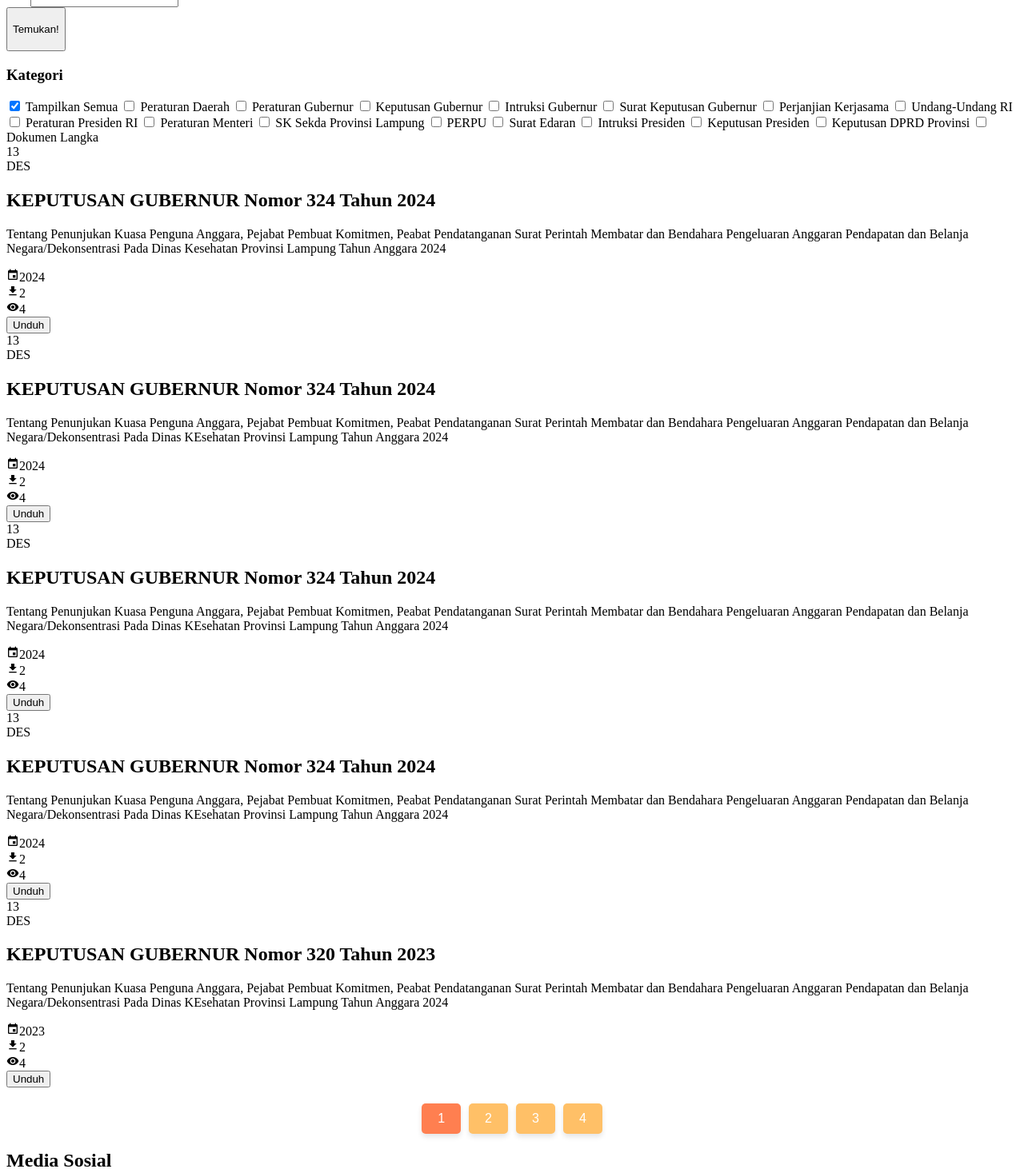
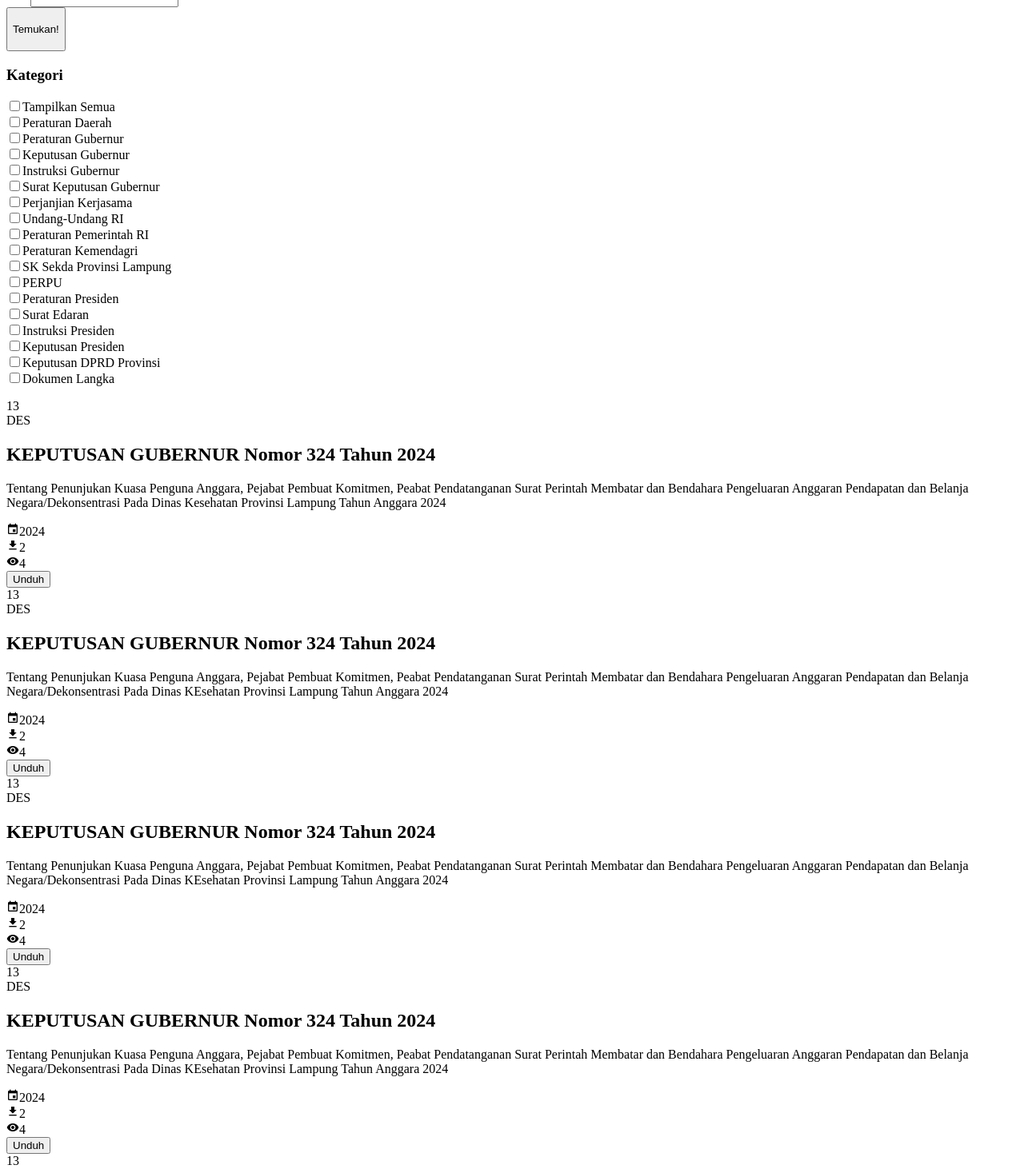
Before and after one commit to rafipaca/jdih, a Vue app: page /dokumen in a window 1280 px wide. Shown: the part 380-1842 px from the top of the page at 80% size. Built offline with nearby package versions, Linux system fonts and the light colour scheme; the HTML template or start-up script is replaced by a standard one.

Commit message:
Dokumen page fungsi tuntas

```diff
--- a/src/components/document/DocumentList.vue
+++ b/src/components/document/DocumentList.vue
@@ -1,11 +1,11 @@
 <template>
   <div>
-    <div v-if="paginatedDocuments.length === 0" class="text-red-500 mt-4 ml-36 justify-center items-center">
+    <div v-if="documents.length === 0" class="text-red-500 mt-4 ml-36 justify-center items-center">
       Tidak ada dokumen yang cocok dengan kriteria pencarian.
     </div>
     <div v-else>
       <document-item
-        v-for="document in paginatedDocuments"
+        v-for="document in documents"
         :key="document.id"
         :document="document"
       />
@@ -14,7 +14,7 @@
 </template>
 
 <script>
-import DocumentItem from './DocumentItem.vue'
+import DocumentItem from './DocumentItem.vue';
 
 export default {
   name: 'DocumentList',
--- a/src/components/document/SidebarCheckbox.vue
+++ b/src/components/document/SidebarCheckbox.vue
@@ -1,78 +1,89 @@
 <template>
   <div>
     <h3 class="font-bold mb-2">Kategori</h3>
-    <label for="showAll" class="block mb-2 text-sm">
-      <input type="checkbox" id="showAll" v-model="filters.showAll" class="mr-1"> Tampilkan Semua
-    </label>
-    <label for="perda" class="block mb-2 text-sm">
-      <input type="checkbox" id="perda" v-model="filters.perda" class="mr-1"> Peraturan Daerah
-    </label>
-    <label for="pergub" class="block mb-2 text-sm">
-      <input type="checkbox" id="pergub" v-model="filters.pergub" class="mr-1"> Peraturan Gubernur
-    </label>
-    <label for="kepgub" class="block mb-2 text-sm">
-      <input type="checkbox" id="kepgub" v-model="filters.kepgub" class="mr-1"> Keputusan Gubernur
-    </label>
-    <label for="intruksiGub" class="block mb-2 text-sm">
-      <input type="checkbox" id="intruksiGub" v-model="filters.intruksiGub" class="mr-1"> Intruksi Gubernur
-    </label>
-    <label for="skGub" class="block mb-2 text-sm">
-      <input type="checkbox" id="skGub" v-model="filters.skGub" class="mr-1"> Surat Keputusan Gubernur
-    </label>
-    <label for="perjanjian" class="block mb-2 text-sm">
-      <input type="checkbox" id="perjanjian" v-model="filters.perjanjian" class="mr-1"> Perjanjian Kerjasama
-    </label>
-    <label for="uuRI" class="block mb-2 text-sm">
-      <input type="checkbox" id="uuRI" v-model="filters.uuRI" class="mr-1"> Undang-Undang RI
-    </label>
-    <label for="perpresRI" class="block mb-2 text-sm">
-      <input type="checkbox" id="perpresRI" v-model="filters.perpresRI" class="mr-1"> Peraturan Presiden RI
-    </label>
-    <label for="permen" class="block mb-2 text-sm">
-      <input type="checkbox" id="permen" v-model="filters.permen" class="mr-1"> Peraturan Menteri
-    </label>
-    <label for="skSekda" class="block mb-2 text-sm">
-      <input type="checkbox" id="skSekda" v-model="filters.skSekda" class="mr-1"> SK Sekda Provinsi Lampung
-    </label>
-    <label for="perpu" class="block mb-2 text-sm">
-      <input type="checkbox" id="perpu" v-model="filters.perpu" class="mr-1"> PERPU
-    </label>
-    <label for="se" class="block mb-2 text-sm">
-      <input type="checkbox" id="se" v-model="filters.se" class="mr-1"> Surat Edaran
-    </label>
-    <label for="intruksiPres" class="block mb-2 text-sm ">
-      <input type="checkbox" id="intruksiPres" v-model="filters.intruksiPres" class="mr-1"> Intruksi Presiden
-    </label>
-    <label for="kepPres" class="block mb-2 text-sm">
-      <input type="checkbox" id="kepPres" v-model="filters.kepPres" class="mr-1"> Keputusan Presiden
-    </label>
-    <label for="kepDPRD" class="block mb-2 text-sm">
-      <input type="checkbox" id="kepDPRD" v-model="filters.kepDPRD" class="mr-1"> Keputusan DPRD Provinsi
-    </label>
-    <label for="dokLangka" class="block mb-2 text-sm">
-      <input type="checkbox" id="dokLangka" v-model="filters.dokLangka" class="mr-1"> Dokumen Langka
-    </label>
+    <div class="filter-group " v-for="filter in filters" :key="filter.name">
+      <div @click="clickShowAll()">
+        <input type="checkbox" value="tes" :checked="isShowAll" />
+        <label class="text-sm ml-1" for="showall">Tampilkan Semua</label>
+      </div>
+      <div v-for="option in filter.options" :key="option.value">
+        <input
+          type="checkbox"
+          :id="`${filter.name}-${option.value}`"
+          :value="option.value"
+          :checked="isChecked(filter.name, option.value)"
+          @change="updateFilters(filter.name, option.value)"
+        />
+        <label :for="`${filter.name}-${option.value}`" class="text-sm ml-1" >{{ option.label }}</label>
+      </div>
+    </div>
   </div>
 </template>
 
-<script setup>
-import { ref, watch } from 'vue';
+<script>
+export default {
+  name: 'SidebarCheckbox',
+  props: {
+    filters: {
+      type: Array,
+      required: true
+    }
+  },
+  data() {
+    return {
+      selectedFilters: {
+        kategori: []
+        // Tambahkan filter lain di sini jika diperlukan
+      },
+      isShowAll: false
+    }
+  },
+  methods: {
+    clickShowAll() {
+      this.isShowAll = !this.isShowAll
+      this.filters.map((filter) => {
+        filter.options.map((option) => {
+          const isChecked = this.selectedFilters[filter.name].indexOf(option.value) != -1
+          if (this.isShowAll) {
+            if (!isChecked) {
+              this.updateFilters(filter.name, option.value)
+            }
+          } else if (!this.isShowAll) {
+            if (isChecked) {
+              this.updateFilters(filter.name, option.value)
+            }
+          }
+        })
+      })
+    },
+    isChecked(filterName, value) {
+      return this.selectedFilters[filterName].includes(value)
+    },
+    updateFilters(filterName, value) {
+      const filterArray = this.selectedFilters[filterName]
+      const valueIndex = filterArray.indexOf(value)
 
-// Definisikan props dan ref untuk filters
-const filters = ref({
-  showAll: true,
-  perda: false,
-  pergub: false,
-  // Daftar properti lainnya
-});
+      if (valueIndex === -1) {
+        filterArray.push(value)
+      } else {
+        filterArray.splice(valueIndex, 1)
+      }
 
-// Tambahkan listener untuk setiap perubahan pada filters
-watch(filters, (newFilters) => {
-  // Emit event ke parent component (DocView.vue) dengan nilai filters baru
-  emit('filter-change', newFilters);
-});
+      this.emitFilterChange()
+    },
+    emitFilterChange() {
+      this.$emit('filter-change', this.selectedFilters)
+    }
+  }
+}
 </script>
 
 <style scoped>
-/* Tambahkan style jika diperlukan */
+/* Tambahkan gaya sesuai kebutuhan */
+.sidebar-checkbox {
+  padding: 1rem;
+}
+.filter-group {
+  margin-bottom: 1rem;
+}
 </style>
--- a/src/views/DocView.vue
+++ b/src/views/DocView.vue
@@ -9,10 +9,10 @@
     <DocumentFilter @search="handleSearch" />
     <div class="flex">
       <!-- Section 1: Sidebar Checkbox -->
-      <SidebarCheckbox class="w-1/4" :filters="filters" />
+      <SidebarCheckbox class="w-1/4" :filters="availableFilters" @filter-change="handleFilterChange" />
       <!-- Section 2: Document Filter and List -->
       <div class="w-3/4">
-        <DocumentList :documents="filteredDocuments" :currentPage="currentPage" :pageSize="pageSize" :filters="filters" />
+        <DocumentList :documents="paginatedDocuments" :currentPage="currentPage" :pageSize="pageSize" />
         <Pagination @page-change="handlePageChange" :totalPages="totalPages" :currentPage="currentPage" />
       </div>
     </div>
@@ -36,7 +36,7 @@ const allDocuments = ref([
     year: 2024,
     downloads: 2,
     views: 4,
-    kategori: 'Keputusan Gubernur'
+    kategori: 1
   },
   {
     id: 2,
@@ -48,7 +48,7 @@ const allDocuments = ref([
     year: 2024,
     downloads: 2,
     views: 4,
-    kategori: 'Keputusan Gubernur'
+    kategori: 2
   },
   {
     id: 3,
@@ -60,7 +60,7 @@ const allDocuments = ref([
     year: 2024,
     downloads: 2,
     views: 4,
-    kategori: 'Keputusan Gubernur'
+    kategori: 3
   },
   {
     id: 4,
@@ -72,7 +72,7 @@ const allDocuments = ref([
     year: 2024,
     downloads: 2,
     views: 4,
-    kategori: 'Keputusan Gubernur'
+    kategori: 4
   },
   {
     id: 5,
@@ -84,7 +84,7 @@ const allDocuments = ref([
     year: 2023,
     downloads: 2,
     views: 4,
-    kategori: 'Peraturan Daerah'
+    kategori: 5
   },
   {
     id: 6,
@@ -96,7 +96,7 @@ const allDocuments = ref([
     year: 2023,
     downloads: 2,
     views: 4,
-    kategori: 'Peraturan Daerah'
+    kategori: 6
   },
   {
     id: 7,
@@ -108,118 +108,149 @@ const allDocuments = ref([
     year: 2023,
     downloads: 2,
     views: 4,
-    kategori: 'Peraturan Daerah'
-  },
-  {
-    id: 8,
-    date: '13',
-    month: 'DES',
-    number: 326,
-    title: 'KEPUTUSAN GUBERNUR Nomor 320 Tahun 2023',
-    description: 'Tentang Penunjukan Kuasa Penguna Anggara, Pejabat Pembuat Komitmen, Peabat Pendatanganan Surat Perintah Membatar dan Bendahara Pengeluaran Anggaran Pendapatan dan Belanja Negara/Dekonsentrasi Pada Dinas KEsehatan Provinsi Lampung Tahun Anggara 2024',
-    year: 2023,
-    downloads: 2,
-    views: 4
-  },
-  {
-    id: 9,
-    date: '13',
-    month: 'DES',
-    number: 326,
-    title: 'KEPUTUSAN GUBERNUR Nomor 320 Tahun 2023',
-    description: 'Tentang Penunjukan Kuasa Penguna Anggara, Pejabat Pembuat Komitmen, Peabat Pendatanganan Surat Perintah Membatar dan Bendahara Pengeluaran Anggaran Pendapatan dan Belanja Negara/Dekonsentrasi Pada Dinas KEsehatan Provinsi Lampung Tahun Anggara 2024',
-    year: 2023,
-    downloads: 2,
-    views: 4
-  },
-  {
-    id: 10,
-    date: '13',
-    month: 'DES',
-    number: 326,
-    title: 'KEPUTUSAN GUBERNUR Nomor 320 Tahun 2023',
-    description: 'Tentang Penunjukan Kuasa Penguna Anggara, Pejabat Pembuat Komitmen, Peabat Pendatanganan Surat Perintah Membatar dan Bendahara Pengeluaran Anggaran Pendapatan dan Belanja Negara/Dekonsentrasi Pada Dinas KEsehatan Provinsi Lampung Tahun Anggara 2024',
-    year: 2023,
-    downloads: 2,
-    views: 4
-  },
-  {
-    id: 11,
-    date: '13',
-    month: 'DES',
-    number: 326,
-    title: 'KEPUTUSAN GUBERNUR Nomor 320 Tahun 2023',
-    description: 'Tentang Penunjukan Kuasa Penguna Anggara, Pejabat Pembuat Komitmen, Peabat Pendatanganan Surat Perintah Membatar dan Bendahara Pengeluaran Anggaran Pendapatan dan Belanja Negara/Dekonsentrasi Pada Dinas KEsehatan Provinsi Lampung Tahun Anggara 2024',
-    year: 2023,
-    downloads: 2,
-    views: 4
-  },
-  {
-    id: 12,
-    date: '13',
-    month: 'DES',
-    number: 326,
-    title: 'KEPUTUSAN GUBERNUR Nomor 320 Tahun 2023',
-    description: 'Tentang Penunjukan Kuasa Penguna Anggara, Pejabat Pembuat Komitmen, Peabat Pendatanganan Surat Perintah Membatar dan Bendahara Pengeluaran Anggaran Pendapatan dan Belanja Negara/Dekonsentrasi Pada Dinas KEsehatan Provinsi Lampung Tahun Anggara 2024',
-    year: 2023,
-    downloads: 2,
-    views: 4
-  },
-  {
-    id: 13,
-    date: '13',
-    month: 'DES',
-    number: 326,
-    title: 'KEPUTUSAN GUBERNUR Nomor 320 Tahun 2023',
-    description: 'Tentang Penunjukan Kuasa Penguna Anggara, Pejabat Pembuat Komitmen, Peabat Pendatanganan Surat Perintah Membatar dan Bendahara Pengeluaran Anggaran Pendapatan dan Belanja Negara/Dekonsentrasi Pada Dinas KEsehatan Provinsi Lampung Tahun Anggara 2024',
-    year: 2023,
-    downloads: 2,
-    views: 4
-  },
-  {
-    id: 14,
-    date: '13',
-    month: 'DES',
-    number: 326,
-    title: 'KEPUTUSAN GUBERNUR Nomor 320 Tahun 2023',
-    description: 'Tentang Penunjukan Kuasa Penguna Anggara, Pejabat Pembuat Komitmen, Peabat Pendatanganan Surat Perintah Membatar dan Bendahara Pengeluaran Anggaran Pendapatan dan Belanja Negara/Dekonsentrasi Pada Dinas KEsehatan Provinsi Lampung Tahun Anggara 2024',
-    year: 2023,
-    downloads: 2,
-    views: 4
-  },
-  {
-    id: 15,
-    date: '13',
-    month: 'DES',
-    number: 326,
-    title: 'KEPUTUSAN GUBERNUR Nomor 320 Tahun 2023',
-    description: 'Tentang Penunjukan Kuasa Penguna Anggara, Pejabat Pembuat Komitmen, Peabat Pendatanganan Surat Perintah Membatar dan Bendahara Pengeluaran Anggaran Pendapatan dan Belanja Negara/Dekonsentrasi Pada Dinas KEsehatan Provinsi Lampung Tahun Anggara 2024',
-    year: 2023,
-    downloads: 2,
-    views: 4
-  },
-  {
-    id: 16,
-    date: '13',
-    month: 'DES',
-    number: 326,
-    title: 'KEPUTUSAN GUBERNUR Nomor 320 Tahun 2023',
-    description: 'Tentang Penunjukan Kuasa Penguna Anggara, Pejabat Pembuat Komitmen, Peabat Pendatanganan Surat Perintah Membatar dan Bendahara Pengeluaran Anggaran Pendapatan dan Belanja Negara/Dekonsentrasi Pada Dinas KEsehatan Provinsi Lampung Tahun Anggara 2024',
-    year: 2023,
-    downloads: 2,
-    views: 4
+    kategori: 7
   }
+  ]);
+  // {
+  //   id: 8,
+  //   date: '13',
+  //   month: 'DES',
+  //   number: 326,
+  //   title: 'KEPUTUSAN GUBERNUR Nomor 320 Tahun 2023',
+  //   description: 'Tentang Penunjukan Kuasa Penguna Anggara, Pejabat Pembuat Komitmen, Peabat Pendatanganan Surat Perintah Membatar dan Bendahara Pengeluaran Anggaran Pendapatan dan Belanja Negara/Dekonsentrasi Pada Dinas KEsehatan Provinsi Lampung Tahun Anggara 2024',
+  //   year: 2023,
+  //   downloads: 2,
+  //   views: 4
+  // },
+  // {
+  //   id: 9,
+  //   date: '13',
+  //   month: 'DES',
+  //   number: 326,
+  //   title: 'KEPUTUSAN GUBERNUR Nomor 320 Tahun 2023',
+  //   description: 'Tentang Penunjukan Kuasa Penguna Anggara, Pejabat Pembuat Komitmen, Peabat Pendatanganan Surat Perintah Membatar dan Bendahara Pengeluaran Anggaran Pendapatan dan Belanja Negara/Dekonsentrasi Pada Dinas KEsehatan Provinsi Lampung Tahun Anggara 2024',
+  //   year: 2023,
+  //   downloads: 2,
+  //   views: 4
+  // },
+  // {
+  //   id: 10,
+  //   date: '13',
+  //   month: 'DES',
+  //   number: 326,
+  //   title: 'KEPUTUSAN GUBERNUR Nomor 320 Tahun 2023',
+  //   description: 'Tentang Penunjukan Kuasa Penguna Anggara, Pejabat Pembuat Komitmen, Peabat Pendatanganan Surat Perintah Membatar dan Bendahara Pengeluaran Anggaran Pendapatan dan Belanja Negara/Dekonsentrasi Pada Dinas KEsehatan Provinsi Lampung Tahun Anggara 2024',
+  //   year: 2023,
+  //   downloads: 2,
+  //   views: 4
+  // },
+  // {
+  //   id: 11,
+  //   date: '13',
+  //   month: 'DES',
+  //   number: 326,
+  //   title: 'KEPUTUSAN GUBERNUR Nomor 320 Tahun 2023',
+  //   description: 'Tentang Penunjukan Kuasa Penguna Anggara, Pejabat Pembuat Komitmen, Peabat Pendatanganan Surat Perintah Membatar dan Bendahara Pengeluaran Anggaran Pendapatan dan Belanja Negara/Dekonsentrasi Pada Dinas KEsehatan Provinsi Lampung Tahun Anggara 2024',
+  //   year: 2023,
+  //   downloads: 2,
+  //   views: 4
+  // },
+  // {
+  //   id: 12,
+  //   date: '13',
+  //   month: 'DES',
+  //   number: 326,
+  //   title: 'KEPUTUSAN GUBERNUR Nomor 320 Tahun 2023',
+  //   description: 'Tentang Penunjukan Kuasa Penguna Anggara, Pejabat Pembuat Komitmen, Peabat Pendatanganan Surat Perintah Membatar dan Bendahara Pengeluaran Anggaran Pendapatan dan Belanja Negara/Dekonsentrasi Pada Dinas KEsehatan Provinsi Lampung Tahun Anggara 2024',
+  //   year: 2023,
+  //   downloads: 2,
+  //   views: 4
+  // },
+  // {
+  //   id: 13,
+  //   date: '13',
+  //   month: 'DES',
+  //   number: 326,
+  //   title: 'KEPUTUSAN GUBERNUR Nomor 320 Tahun 2023',
+  //   description: 'Tentang Penunjukan Kuasa Penguna Anggara, Pejabat Pembuat Komitmen, Peabat Pendatanganan Surat Perintah Membatar dan Bendahara Pengeluaran Anggaran Pendapatan dan Belanja Negara/Dekonsentrasi Pada Dinas KEsehatan Provinsi Lampung Tahun Anggara 2024',
+  //   year: 2023,
+  //   downloads: 2,
+  //   views: 4
+  // },
+  // {
+  //   id: 14,
+  //   date: '13',
+  //   month: 'DES',
+  //   number: 326,
+  //   title: 'KEPUTUSAN GUBERNUR Nomor 320 Tahun 2023',
+  //   description: 'Tentang Penunjukan Kuasa Penguna Anggara, Pejabat Pembuat Komitmen, Peabat Pendatanganan Surat Perintah Membatar dan Bendahara Pengeluaran Anggaran Pendapatan dan Belanja Negara/Dekonsentrasi Pada Dinas KEsehatan Provinsi Lampung Tahun Anggara 2024',
+  //   year: 2023,
+  //   downloads: 2,
+  //   views: 4
+  // },
+  // {
+  //   id: 15,
+  //   date: '13',
+  //   month: 'DES',
+  //   number: 326,
+  //   title: 'KEPUTUSAN GUBERNUR Nomor 320 Tahun 2023',
+  //   description: 'Tentang Penunjukan Kuasa Penguna Anggara, Pejabat Pembuat Komitmen, Peabat Pendatanganan Surat Perintah Membatar dan Bendahara Pengeluaran Anggaran Pendapatan dan Belanja Negara/Dekonsentrasi Pada Dinas KEsehatan Provinsi Lampung Tahun Anggara 2024',
+  //   year: 2023,
+  //   downloads: 2,
+  //   views: 4
+  // },
+  // {
+  //   id: 16,
+  //   date: '13',
+  //   month: 'DES',
+  //   number: 326,
+  //   title: 'KEPUTUSAN GUBERNUR Nomor 320 Tahun 2023',
+  //   description: 'Tentang Penunjukan Kuasa Penguna Anggara, Pejabat Pembuat Komitmen, Peabat Pendatanganan Surat Perintah Membatar dan Bendahara Pengeluaran Anggaran Pendapatan dan Belanja Negara/Dekonsentrasi Pada Dinas KEsehatan Provinsi Lampung Tahun Anggara 2024',
+  //   year: 2023,
+  //   downloads: 2,
+  //   views: 4
+  // }
   // Tambahkan data dokumen lainnya sesuai kebutuhan
-]);
+
 
 const filteredDocuments = ref([...allDocuments.value]);
-
 const currentPage = ref(1);
 const pageSize = 5; // Jumlah dokumen per halaman
 
-const totalPages = computed(() => {
-  return Math.ceil(filteredDocuments.value.length / pageSize);
+const availableFilters = ref([
+  {
+    name: 'kategori',
+    label: 'Kategori',
+    options: [
+      { value: 1, label: 'Peraturan Daerah' },
+      { value: 2, label: 'Peraturan Gubernur' },
+      { value: 3, label: 'Keputusan Gubernur' },
+      { value: 4, label: 'Instruksi Gubernur' },
+      { value: 5, label: 'Surat Keputusan Gubernur' },
+      { value: 6, label: 'Perjanjian Kerjasama' },
+      { value: 7, label: 'Undang-Undang RI' },
+      { value: 8, label: 'Peraturan Pemerintah RI' },
+      { value: 9, label: 'Peraturan Kemendagri' },
+      { value: 10, label: 'SK Sekda Provinsi Lampung' },
+      { value: 11, label: 'PERPU' },
+      { value: 12, label: 'Peraturan Presiden' },
+      { value: 13, label: 'Surat Edaran' },
+      { value: 14, label: 'Instruksi Presiden' },
+      { value: 15, label: 'Keputusan Presiden' },
+      { value: 16, label: 'Keputusan DPRD Provinsi' },
+      { value: 17, label: 'Dokumen Langka' },
+    ]
+  },
+  // Tambahkan filter lain jika diperlukan...
+]);
+
+const paginatedDocuments = computed(() => {
+  const startIndex = (currentPage.value - 1) * pageSize;
+  const endIndex = startIndex + pageSize;
+  return filteredDocuments.value.slice(startIndex, endIndex);
 });
+
+const totalPages = computed(() => Math.ceil(filteredDocuments.value.length / pageSize));
 
 const handleSearch = (searchTerms) => {
   const titleKeywords = searchTerms.title ? searchTerms.title.toLowerCase().split(' ') : [];
@@ -232,6 +263,19 @@ const handleSearch = (searchTerms) => {
   });
 };
 
+const handleFilterChange = (selectedFilters) => {
+  if (selectedFilters.kategori.includes('all')) {
+    filteredDocuments.value = [...allDocuments.value];
+  } else {
+    filteredDocuments.value = allDocuments.value.filter(doc => {
+      const matchesKategori = !selectedFilters.kategori.length || selectedFilters.kategori.includes(doc.kategori);
+      // Tambahkan logika pencocokan filter tambahan jika diperlukan...
+      return matchesKategori;
+    });
+  }
+  currentPage.value = 1; // Reset to the first page after filtering
+};
+
 const handlePageChange = (page) => {
   currentPage.value = page;
 };
```
